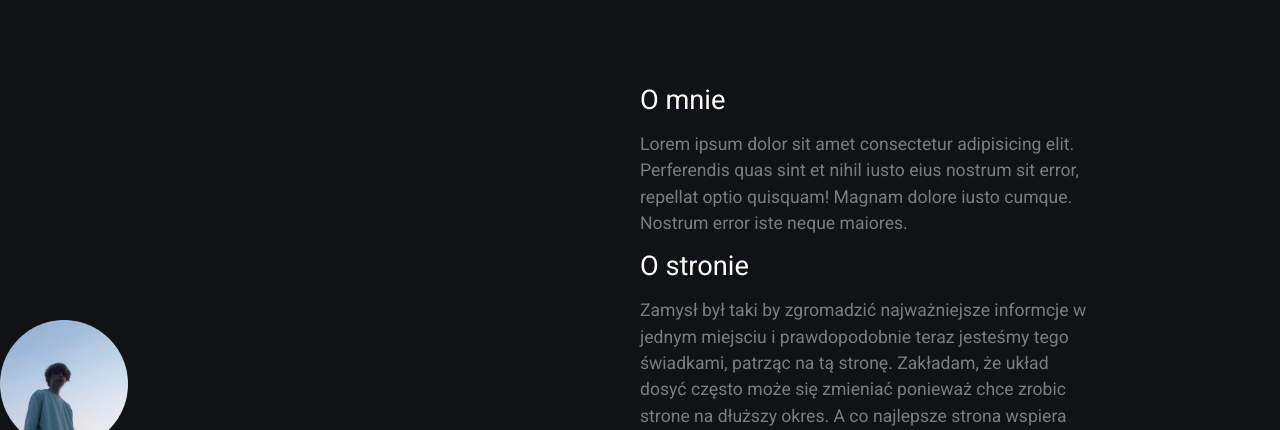
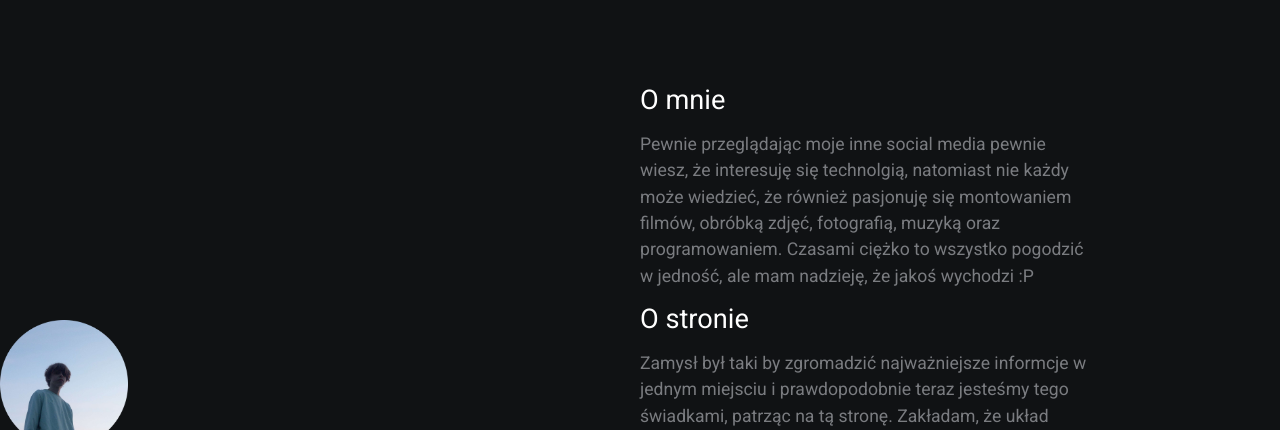
Before and after one commit to NIPERR/website, a website built with Parcel: page index.html in a window 1280 px wide. Shown: the top 430 px of the page. Built offline with nearby package versions, Linux system fonts and the light colour scheme.

Commit message:
Update index.html

```diff
--- a/index.html
+++ b/index.html
@@ -23,7 +23,7 @@
         </div>
         <div class="section-2">
             <h2>O mnie</h2>
-            <p>Lorem ipsum dolor sit amet consectetur adipisicing elit. Perferendis quas sint et nihil iusto eius nostrum sit error, repellat optio quisquam! Magnam dolore iusto cumque. Nostrum error iste neque maiores.</p>
+            <p>Pewnie przeglądając moje inne social media pewnie wiesz, że interesuję się technolgią, natomiast nie każdy może wiedzieć, że również pasjonuję się montowaniem filmów, obróbką zdjęć, fotografią, muzyką oraz programowaniem. Czasami ciężko to wszystko pogodzić w jedność, ale mam nadzieję, że jakoś wychodzi :P</p>
             <h2>O stronie</h2>
             <p>Zamysł był taki by zgromadzić najważniejsze informcje w jednym miejsciu i prawdopodobnie teraz jesteśmy tego świadkami, patrząc na tą stronę. Zakładam, że układ dosyć często może się zmieniać ponieważ chce zrobic strone na dłuższy okres. A co najlepsze strona wspiera neostradę.</p>
         </div>
```
